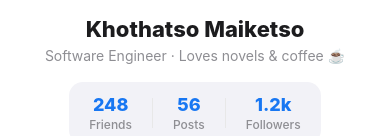
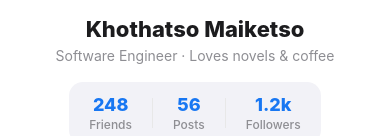
Before and after one commit to MaiketsoKhothatso/Facebook-Redesign-App, a React Native app: screen /Profile in a window 390 px wide. Shown: the part 248-384 px from the top of the page. Built offline with nearby package versions, Linux system fonts and the light colour scheme.

Commit message:
ProfileScreen.js

```diff
--- a/screens/ProfileScreen.js
+++ b/screens/ProfileScreen.js
@@ -52,7 +52,7 @@ function ProfileHeader() {
 
       <View style={styles.userInfoBlock}>
         <Text style={styles.profileName}>Khothatso Maiketso</Text>
-        <Text style={styles.profileBio}>Software Engineer · Loves novels & coffee ☕</Text>
+        <Text style={styles.profileBio}>Software Engineer · Loves novels & coffee</Text>
         <View style={styles.statsRow}>
           <View style={styles.stat}>
             <Text style={styles.statNumber}>248</Text>
```
